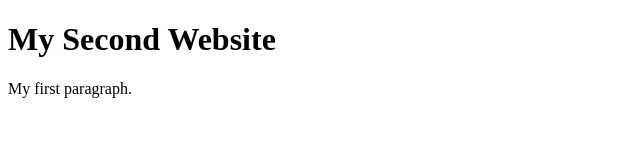
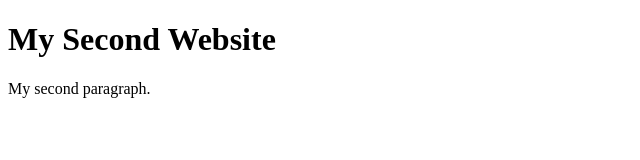
Before and after one commit to laurenmculp/codersrank-practice, a website: page index.html in a window 1280 px wide. Shown: the full height of the page, 0-640 px from the left. Drawn offline with Linux system fonts and the light colour scheme.

Commit message:
text change

```diff
--- a/index.html
+++ b/index.html
@@ -6,7 +6,7 @@
   <body>
 
     <h1>My Second Website</h1>
-    <p>My first paragraph.</p>
+    <p>My second paragraph.</p>
 
   </body>
 </html>
```
